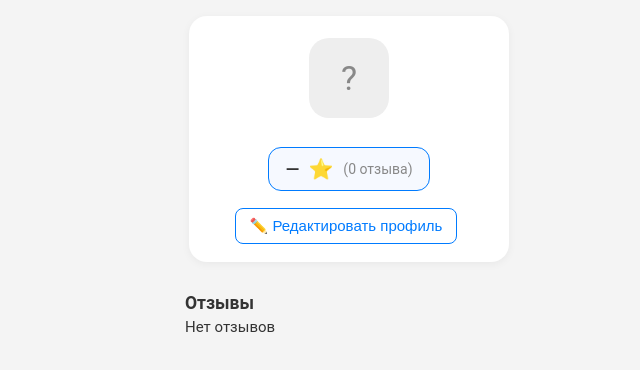
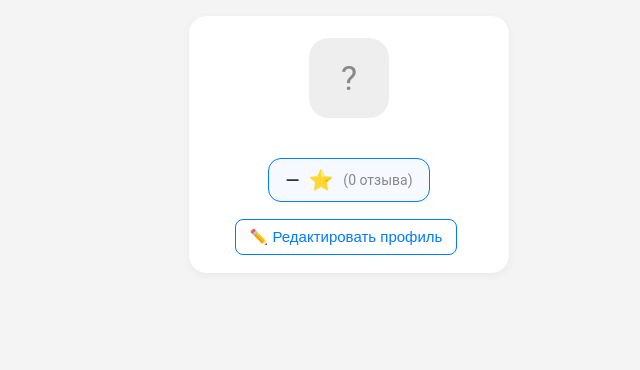
Before and after one commit to ragshata/frontend-carshare, a Vue app: page /profile in a window 1280 px wide. Shown: the top 370 px of the page, without its empty margins (291-931 px from the left). Built offline with nearby package versions, Linux system fonts and the light colour scheme.

Commit message:
reupdate e

```diff
--- a/src/pages/Profile.vue
+++ b/src/pages/Profile.vue
@@ -32,19 +32,6 @@
         <button class="btn btn-outline" @click="router.push('/edit-profile')">
           ✏️ Редактировать профиль
         </button>
-      </div>
-    </div>
-
-    <div class="profile-reviews">
-      <h3>Отзывы</h3>
-      <div v-if="reviews.length === 0" class="empty-text">Нет отзывов</div>
-      <div v-for="review in reviews" :key="review.id" class="review-card">
-        <div class="review-rating">{{ review.rating }} ⭐</div>
-        <div class="review-text" v-if="review.text">{{ review.text }}</div>
-        <div class="review-meta">
-          Поездка: #{{ review.trip_id }}
-          <span class="review-date">{{ formatDate(review.created_at) }}</span>
-        </div>
       </div>
     </div>
   </div>
@@ -114,7 +101,7 @@ function formatDate(dt: string | null) {
   display: flex;
   flex-direction: column;
   align-items: center;
-  margin-bottom: 14px;
+  margin-bottom: 25px;
 }
 
 .avatar {
```
